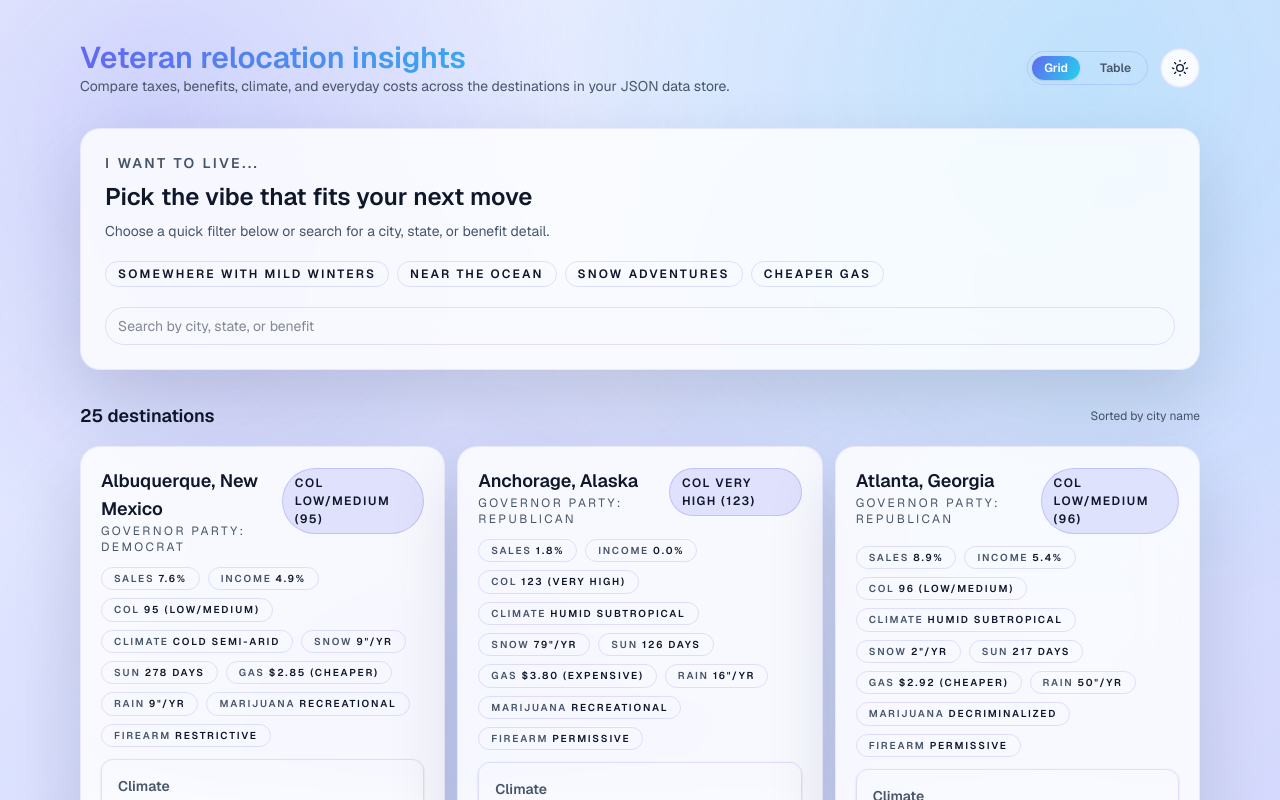
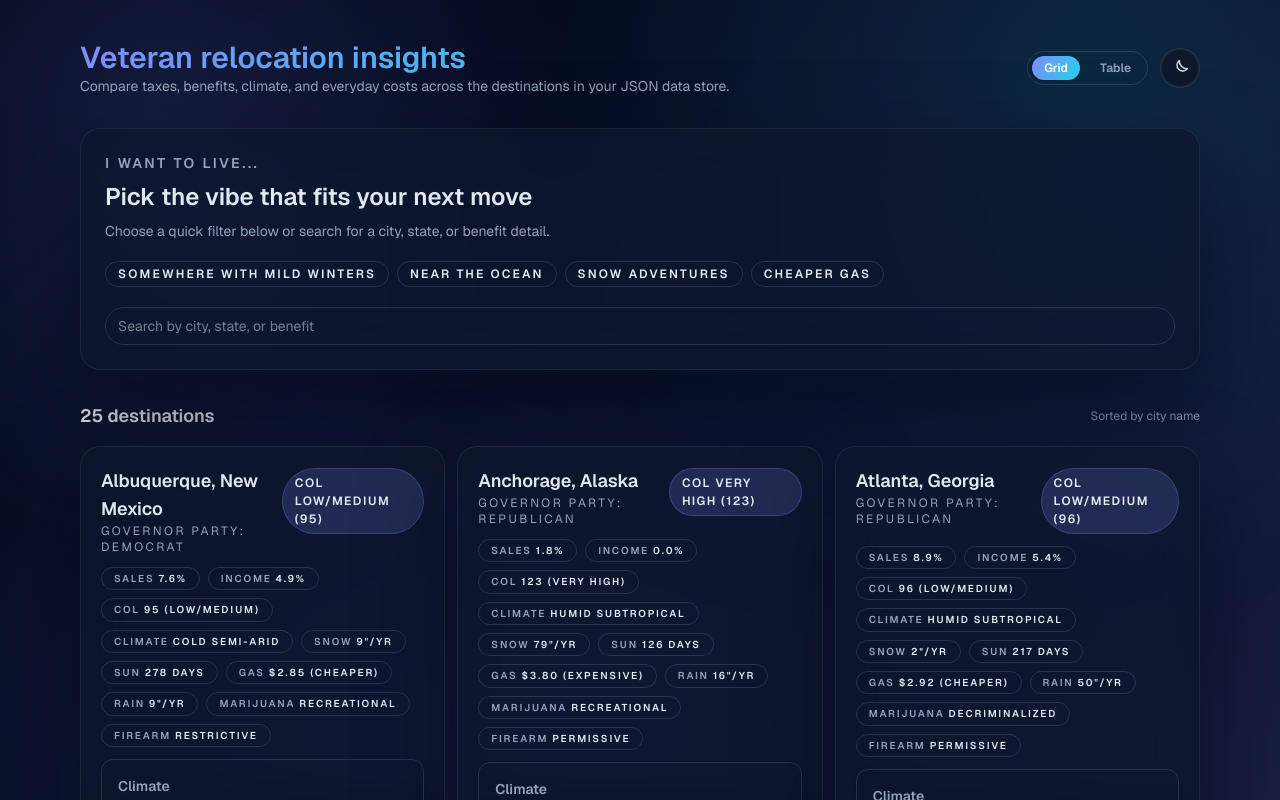
Before and after one commit to comaeclipse/nextbase, a Next.js app: page / in a window 1280 px wide. Shown: the top 800 px of the page. Built offline with nearby package versions, Linux system fonts and the light colour scheme.

Commit message:
Default to dark theme on first paint

```diff
--- a/src/app/layout.tsx
+++ b/src/app/layout.tsx
@@ -26,7 +26,7 @@ export default function RootLayout({
   children: React.ReactNode;
 }>) {
   return (
-    <html lang="en" className="h-full" suppressHydrationWarning>
+    <html lang="en" className="h-full" data-theme="dark" suppressHydrationWarning>
       <Script id="theme-init" strategy="beforeInteractive">
         {`(() => {
           try {
@@ -38,7 +38,7 @@ export default function RootLayout({
             const stored = window.localStorage.getItem(storageKey);
             const theme = stored === "light" || stored === "dark"
               ? stored
-              : (window.matchMedia("(prefers-color-scheme: dark)").matches ? "dark" : "light");
+              : "dark";
             root.dataset.theme = theme;
           } catch (error) {
             // ignore
--- a/src/components/theme-provider.tsx
+++ b/src/components/theme-provider.tsx
@@ -16,7 +16,7 @@ const ThemeContext = createContext<ThemeContextValue | undefined>(undefined);
 
 function getPreferredTheme(): Theme {
   if (typeof window === "undefined") {
-    return "light";
+    return "dark";
   }
   const datasetTheme = document.documentElement.dataset.theme as Theme | undefined;
   if (datasetTheme === "light" || datasetTheme === "dark") {
@@ -26,7 +26,7 @@ function getPreferredTheme(): Theme {
   if (stored === "light" || stored === "dark") {
     return stored;
   }
-  return window.matchMedia("(prefers-color-scheme: dark)").matches ? "dark" : "light";
+  return "dark";
 }
 
 export function ThemeProvider({ children }: { children: React.ReactNode }) {
```
